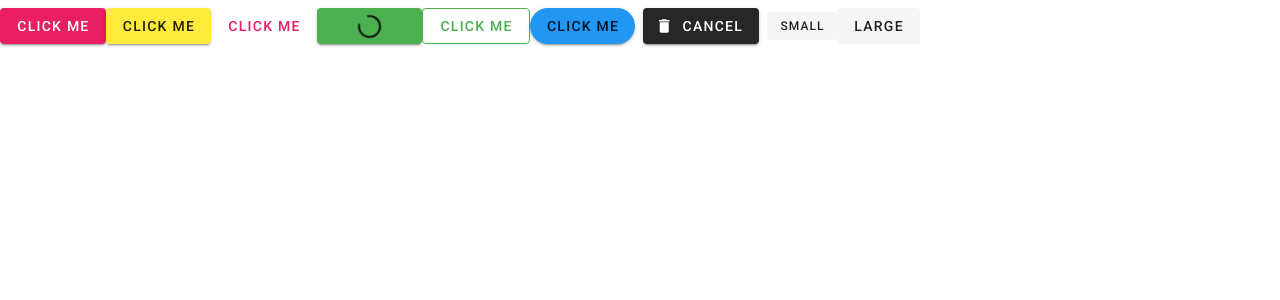
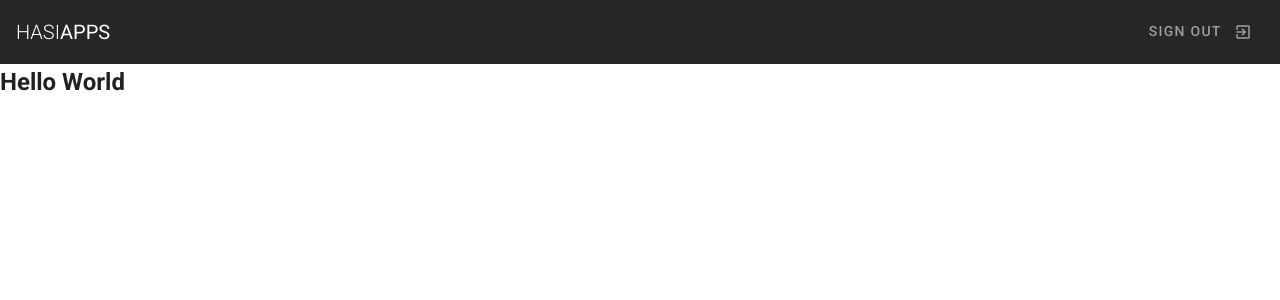
Before and after one commit to Hasi6/Learn-Vuetify, a Vue app: page / in a window 1280 px wide. Shown: the top 300 px of the page. Built offline with nearby package versions, Linux system fonts and the light colour scheme.

Commit message:
create navbar

```diff
--- /dev/null
+++ b/src/components/03.BreakPointsAndVisibility.vue
@@ -0,0 +1,15 @@
+<template>
+    <div>
+        <!-- <v-btn class="hidden-md-and-down">Click Me</v-btn>
+        <v-btn class="hidden-md-and-up">Click Me</v-btn> -->
+        <v-btn class="hidden-sm-only">Click Me</v-btn>
+    </div>
+</template>
+<style>
+</style>
+<script>
+    export default {
+        name: "BreakPointAndVisibility",
+        data: ()=> ({})
+    }
+</script>
--- /dev/null
+++ b/src/components/04.ToolBars.vue
@@ -0,0 +1,27 @@
+<template>
+    <nav>
+     <v-toolbar dark flat >
+         <v-toolbar-title class="text-uppercase">
+             <span class="font-weight-light">Hasi</span>
+             <span>Apps</span>
+         </v-toolbar-title>
+         <v-spacer/>
+         <v-btn text color="grey">
+         <span>
+             Sign Out
+             <v-icon right>exit_to_app</v-icon>
+         </span>
+     </v-btn>
+     </v-toolbar>
+
+     <h1>Hello World</h1>
+    </nav>
+</template>
+<style>
+</style>
+<script>
+    export default {
+        name: "ToolBars",
+        data: ()=> ({})
+    }
+</script>
--- a/src/views/Home.vue
+++ b/src/views/Home.vue
@@ -1,14 +1,17 @@
 <template>
   <div class="home">
-    <ButtonAndIcons />
+    <!-- <ButtonAndIcons /> -->
     <!-- <TextStaffVue /> -->
+    <!-- <BreakPointAndVisibility /> -->
+    <ToolBars />
   </div>
 </template>
 
 <script>
 import TextStaffVue from '../components/01.TextStaff.vue'
 import ButtonAndIcons from '../components/02.ButtonAndIcons'
-
+import BreakPointAndVisibility from '../components/03.BreakPointsAndVisibility'
+import ToolBars from '../components/04.ToolBars'
 
 
 export default {
@@ -16,7 +19,11 @@ export default {
   components: {
     // eslint-disable-next-line vue/no-unused-components
     TextStaffVue,
-    ButtonAndIcons
+    // eslint-disable-next-line vue/no-unused-components
+    ButtonAndIcons,
+    // eslint-disable-next-line vue/no-unused-components
+    BreakPointAndVisibility,
+    ToolBars
   }
 }
 </script>
```
